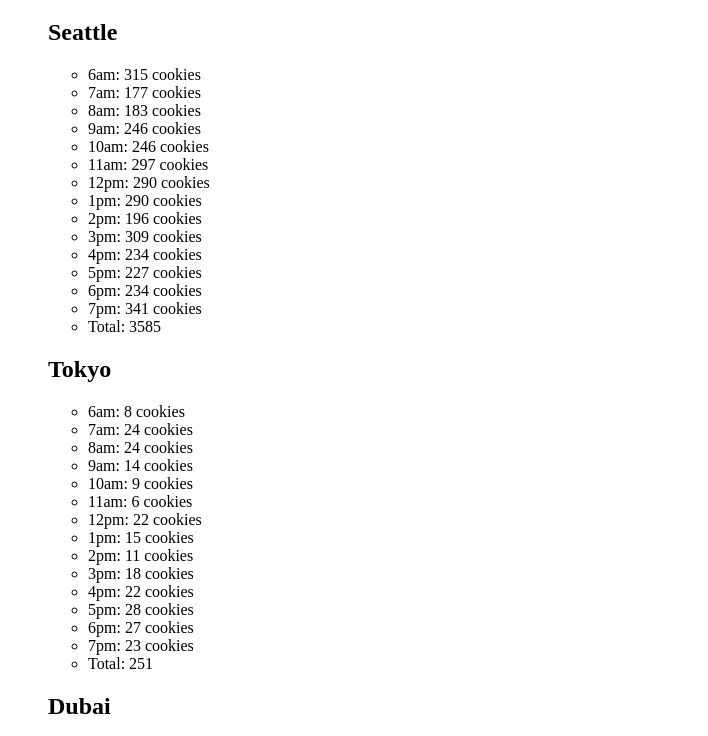
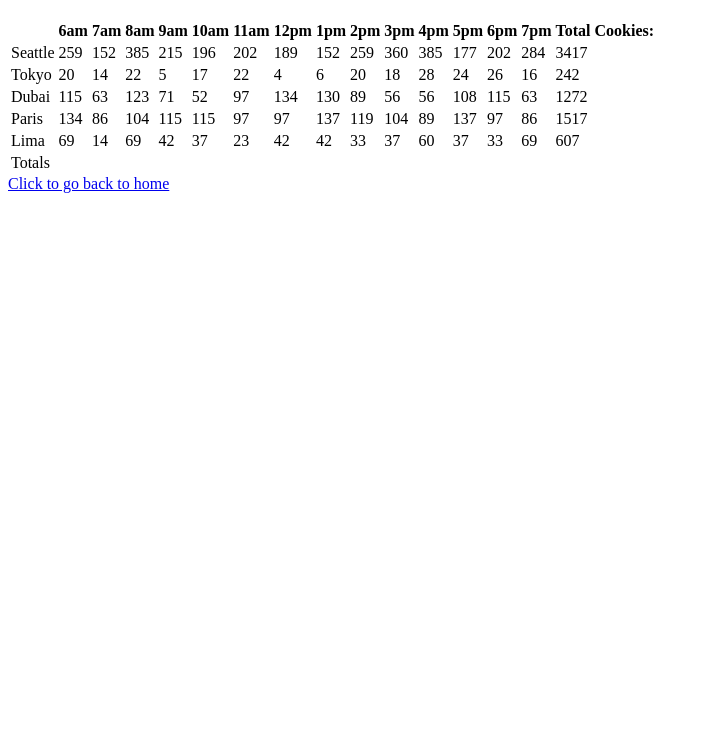
Before and after one commit to IkeSteoger/cookie-stand, a plain HTML site: page sales.html in a window 1280 px wide. Shown: the part 61-797 px from the top of the page, without its empty margins (0-708 px from the left). Drawn offline with Linux system fonts and the light colour scheme.

Commit message:
finally got lab07 to work

```diff
--- a/app.js
+++ b/app.js
@@ -1,114 +1,239 @@
 `use strict`;
 
-let hours = ["6am: ", "7am: ", "8am: ", "9am: ", "10am: ", "11am: ", "12pm: ",
-"1pm: ", "2pm: ", "3pm: ", "4pm: ", "5pm: ", "6pm: ", "7pm: "]
+const allStores = []
+const tableBodyEl = document.getElementById('table-values')
+const tableHeadEl = document.getElementById('table-head')
+const tableFootEl = document.getElementById('table-foot')
+let hours = ["6am", "7am", "8am", "9am", "10am", "11am", "12pm",
+"1pm", "2pm", "3pm", "4pm", "5pm", "6pm", "7pm"]
 
-let seattle ={
-    name: "Seattle",
-    minCust: 23,
-    maxCust: 65,
-    avgCookie: 6.3,
-    totalCookies: [],
-    hourlyCust: [],
-    hourlyCookie: [],
+function Locations(name, minCust, maxCust, avgCookie){
+    this.name = name;
+    this.minCust = minCust;
+    this.maxCust = maxCust;
+    this.avgCookie = avgCookie;
+    this.hourlyCust = [];
+    this.hourlyCookie = [];
+    this.totalCookies = [];
 }
 
-let tokyo ={
-    name: "Tokyo",
-    minCust: 3,
-    maxCust: 24,
-    avgCookie: 1.2,
-    totalCookies: [],
-    hourlyCust: [],
-    hourlyCookie: [],
-}
-
-let dubai ={
-    name: "Dubai",
-    minCust: 11,
-    maxCust: 38,
-    avgCookie: 3.7,
-    totalCookies: [],
-    hourlyCust: [],
-    hourlyCookie: [],
-}
-
-let paris ={
-    name: "Paris",
-    minCust: 20,
-    maxCust: 38,
-    avgCookie: 2.3,
-    totalCookies: [],
-    hourlyCust: [],
-    hourlyCookie: [],
-}
-
-let lima ={
-    name: "Lima",
-    minCust: 2,
-    maxCust: 16,
-    avgCookie: 4.6,
-    totalCookies: [],
-    hourlyCust: [],
-    hourlyCookie: [],
-}
-
-function getRNGCust(a, b, c){
+Locations.prototype.getRNGcust = function(minCust, maxCust) {
     for(i = 0; i < hours.length; i++){
-    c.push(Math.round(Math.random() * (b - a)) + a)
+        this.hourlyCust.push((Math.round(Math.random() * (this.maxCust - this.minCust)) + this.minCust))
     }
 }
 
-function getHourlyCookie(a, b, c){
+Locations.prototype.getHourlyCook = function(avgCookie, hourlyCust){
     for(i = 0; i < hours.length; i++){
-        c.push((Math.ceil(b[i] * a)))
+        this.hourlyCookie.push((Math.ceil(this.hourlyCust[i] * this.avgCookie)))
     }
 }
 
-function getTotalCookie(a, b){
-    b.push(a.reduce((a, b) => a + b, 0))
+Locations.prototype.getTotalCookie = function(hourlyCookie, totalCookies){
+    this.totalCookies.push(this.hourlyCookie.reduce((hourlyCookie, totalCookies) => hourlyCookie + totalCookies, 0))
 }
 
-function createList(a, b){
-    let listView = document.createElement('ul');
-    for(i = 0; i < a.length; i++){
-        let listItem = document.createElement('li')
-        listItem.appendChild(document.createTextNode(hours[i] + a[i] + " cookies"));
-        listView.appendChild(listItem);
+Locations.prototype.drawRow = function() {
+    const tableRow = document.createElement('tr');
+    tableBodyEl.appendChild(tableRow);
+    const tableData = document.createElement('td')
+    tableData.textContent = this.name;
+    tableRow.appendChild(tableData);
+    for(i = 0; i < hours.length; i++){
+    const tableData = document.createElement('td');
+    tableData.textContent = this.hourlyCookie[i];
+    tableRow.appendChild(tableData);
     }
-    let totalView = document.createElement('li');
-    totalView.appendChild(document.createTextNode("Total: " + b[0]))
-    listView.appendChild(totalView)
-    console.log(listView)
-    return (listView)
+    const tableCookies = document.createElement('td')
+    tableCookies.textContent = this.totalCookies
+    tableRow.appendChild(tableCookies)
 }
 
-getRNGCust(seattle.minCust, seattle.maxCust, seattle.hourlyCust);
-getHourlyCookie(seattle.avgCookie, seattle.hourlyCust, seattle.hourlyCookie);
-getTotalCookie(seattle.hourlyCookie, seattle.totalCookies);
-document.getElementById("cookiesSeattle").appendChild(createList(seattle.hourlyCookie, seattle.totalCookies));
-console.log(seattle);
+hourlyRow = function(){
+    const tableHead = document.createElement('tr');
+    tableHeadEl.appendChild(tableHead);
+    const headData = document.createElement('th');
+    headData.textContent = this.none;
+    tableHead.appendChild(headData);
+    for(i = 0; i < hours.length; i++){
+    const headData = document.createElement('th');
+    headData.textContent = hours[i];
+    tableHead.appendChild(headData);
+    };
+    const headTotal = document.createElement('th');
+    headTotal.textContent = "Total Cookies:";
+    tableHead.appendChild(headTotal);
+}
 
-getRNGCust(tokyo.minCust, tokyo.maxCust, tokyo.hourlyCust);
-getHourlyCookie(tokyo.avgCookie, tokyo.hourlyCust, tokyo.hourlyCookie);
-getTotalCookie(tokyo.hourlyCookie, tokyo.totalCookies);
-document.getElementById("cookiesTokyo").appendChild(createList(tokyo.hourlyCookie, tokyo.totalCookies));
-console.log(tokyo);
+totalsRow = function(){
+    const tableFoot = document.createElement('tr');
+    tableFootEl.appendChild(tableFoot);
+    const footData = document.createElement('td');
+    footData.textContent = "Totals"
+    tableFoot.appendChild(footData)
+}
 
-getRNGCust(dubai.minCust, dubai.maxCust, dubai.hourlyCust);
-getHourlyCookie(dubai.avgCookie, dubai.hourlyCust, dubai.hourlyCookie);
-getTotalCookie(dubai.hourlyCookie, dubai.totalCookies);
-document.getElementById("cookiesDubai").appendChild(createList(dubai.hourlyCookie, dubai.totalCookies));
-console.log(dubai);
+let seattleStore = new Locations("Seattle", 23, 65, 6.3);
+seattleStore.getRNGcust();
+seattleStore.getHourlyCook();
+seattleStore.getTotalCookie();
+allStores.push(seattleStore);
 
-getRNGCust(paris.minCust, paris.maxCust, paris.hourlyCust);
-getHourlyCookie(paris.avgCookie, paris.hourlyCust, paris.hourlyCookie);
-getTotalCookie(paris.hourlyCookie, paris.totalCookies);
-document.getElementById("cookiesParis").appendChild(createList(paris.hourlyCookie, paris.totalCookies));
-console.log(paris);
+let tokyoStore = new Locations("Tokyo", 3, 24, 1.2);
+tokyoStore.getRNGcust();
+tokyoStore.getHourlyCook();
+tokyoStore.getTotalCookie();
+allStores.push(tokyoStore);
 
-getRNGCust(lima.minCust, lima.maxCust, lima.hourlyCust);
-getHourlyCookie(lima.avgCookie, lima.hourlyCust, lima.hourlyCookie);
-getTotalCookie(lima.hourlyCookie, lima.totalCookies);
-document.getElementById("cookiesLima").appendChild(createList(lima.hourlyCookie, lima.totalCookies));
-console.log(lima);
+let dubaiStore = new Locations("Dubai", 11, 38, 3.7);
+dubaiStore.getRNGcust();
+dubaiStore.getHourlyCook();
+dubaiStore.getTotalCookie();
+allStores.push(dubaiStore);
+
+let parisStore = new Locations("Paris", 20, 38, 3.7);
+parisStore.getRNGcust();
+parisStore.getHourlyCook();
+parisStore.getTotalCookie();
+allStores.push(parisStore);
+
+let limaStore = new Locations("Lima", 2, 16, 4.6);
+limaStore.getRNGcust();
+limaStore.getHourlyCook();
+limaStore.getTotalCookie();
+allStores.push(limaStore);
+
+console.log(allStores);
+hourlyRow()
+totalsRow()
+for (let i = 0; i < allStores.length; i++){
+    allStores[i].drawRow();
+}
+
+// City Object Template
+// let cityName ={
+//     name: "cityName",
+//     minCust: ,
+//     maxCust: ,
+//     avgCookie: ,
+//     totalCookies: [],
+//     hourlyCust: [],
+//     hourlyCookie: [],
+// }
+
+// let seattle ={
+//     name: "Seattle",
+//     minCust: 23,
+//     maxCust: 65,
+//     avgCookie: 6.3,
+//     totalCookies: [],
+//     hourlyCust: [],
+//     hourlyCookie: [],
+// }
+
+// let tokyo ={
+//     name: "Tokyo",
+//     minCust: 3,
+//     maxCust: 24,
+//     avgCookie: 1.2,
+//     totalCookies: [],
+//     hourlyCust: [],
+//     hourlyCookie: [],
+// }
+
+// let dubai ={
+//     name: "Dubai",
+//     minCust: 11,
+//     maxCust: 38,
+//     avgCookie: 3.7,
+//     totalCookies: [],
+//     hourlyCust: [],
+//     hourlyCookie: [],
+// }
+
+// let paris ={
+//     name: "Paris",
+//     minCust: 20,
+//     maxCust: 38,
+//     avgCookie: 2.3,
+//     totalCookies: [],
+//     hourlyCust: [],
+//     hourlyCookie: [],
+// }
+
+// let lima ={
+//     name: "Lima",
+//     minCust: 2,
+//     maxCust: 16,
+//     avgCookie: 4.6,
+//     totalCookies: [],
+//     hourlyCust: [],
+//     hourlyCookie: [],
+// }
+
+// function getRNGCust(a, b, c){
+//     for(i = 0; i < hours.length; i++){
+//     c.push(Math.round(Math.random() * (b - a)) + a)
+//     }
+// }
+
+// function getHourlyCookie(a, b, c){
+//     for(i = 0; i < hours.length; i++){
+//         c.push((Math.ceil(b[i] * a)))
+//     }
+// }
+
+// function getTotalCookie(a, b){
+//     b.push(a.reduce((a, b) => a + b, 0))
+// }
+
+// function createList(a, b){
+//     let listView = document.createElement('ul');
+//     for(i = 0; i < a.length; i++){
+//         let listItem = document.createElement('li')
+//         listItem.appendChild(document.createTextNode(hours[i] + a[i] + " cookies"));
+//         listView.appendChild(listItem);
+//     }
+//     let totalView = document.createElement('li');
+//     totalView.appendChild(document.createTextNode("Total: " + b[0]))
+//     listView.appendChild(totalView)
+//     console.log(listView)
+//     return (listView)
+// }
+
+// getRNGCust(seattle.minCust, seattle.maxCust, seattle.hourlyCust);
+// getHourlyCookie(seattle.avgCookie, seattle.hourlyCust, seattle.hourlyCookie);
+// getTotalCookie(seattle.hourlyCookie, seattle.totalCookies);
+// document.getElementById("cookiesSeattle").appendChild(createList(seattle.hourlyCookie, seattle.totalCookies));
+// console.log(seattle);
+
+// getRNGCust(tokyo.minCust, tokyo.maxCust, tokyo.hourlyCust);
+// getHourlyCookie(tokyo.avgCookie, tokyo.hourlyCust, tokyo.hourlyCookie);
+// getTotalCookie(tokyo.hourlyCookie, tokyo.totalCookies);
+// document.getElementById("cookiesTokyo").appendChild(createList(tokyo.hourlyCookie, tokyo.totalCookies));
+// console.log(tokyo);
+
+// getRNGCust(dubai.minCust, dubai.maxCust, dubai.hourlyCust);
+// getHourlyCookie(dubai.avgCookie, dubai.hourlyCust, dubai.hourlyCookie);
+// getTotalCookie(dubai.hourlyCookie, dubai.totalCookies);
+// document.getElementById("cookiesDubai").appendChild(createList(dubai.hourlyCookie, dubai.totalCookies));
+// console.log(dubai);
+
+// getRNGCust(paris.minCust, paris.maxCust, paris.hourlyCust);
+// getHourlyCookie(paris.avgCookie, paris.hourlyCust, paris.hourlyCookie);
+// getTotalCookie(paris.hourlyCookie, paris.totalCookies);
+// document.getElementById("cookiesParis").appendChild(createList(paris.hourlyCookie, paris.totalCookies));
+// console.log(paris);
+
+// getRNGCust(lima.minCust, lima.maxCust, lima.hourlyCust);
+// getHourlyCookie(lima.avgCookie, lima.hourlyCust, lima.hourlyCookie);
+// getTotalCookie(lima.hourlyCookie, lima.totalCookies);
+// document.getElementById("cookiesLima").appendChild(createList(lima.hourlyCookie, lima.totalCookies));
+// console.log(lima);
+
+// Template to Add New City
+// getRNGCust(.minCust, .maxCust, .hourlyCust);
+// getHourlyCookie(.avgCookie, .hourlyCust, .hourlyCookie);
+// getTotalCookie(.hourlyCookie, .totalCookies);
+// document.getElementById("cookies").appendChild(createList(.hourlyCookie, .totalCookies));
+// console.log();
--- a/sales.html
+++ b/sales.html
@@ -10,16 +10,29 @@
     <header>
         <h1>Average Cookies per Hour</h1>
     </header>
-        <ul id="cookiesSeattle"><h2>Seattle</h2>
-    </ul>
-        <ul id="cookiesTokyo"><h2>Tokyo</h2>
-    </ul>
-        <ul id="cookiesDubai"><h2>Dubai</h2>
-    </ul>
-        <ul id="cookiesParis"><h2>Paris</h2>
-    </ul>
-        <ul id="cookiesLima"><h2>Lima</h2>
-    </ul>
+        <table id="cookieTable">
+            <thead id="table-head">
+            </thead>
+            <tbody id="table-values">
+                <!-- <tr>
+                    <td id="cookiesSeattle"></td>
+                </tr>
+                <tr>
+                    <td id="cookiesTokyo"></td>
+                </tr>
+                <tr>
+                    <td id="cookiesDubai"></td>
+                </tr>
+                <tr>
+                    <td id="cookiesParis"></td>
+                </tr>
+                <tr>
+                    <td id="cookiesLima"></td>
+                </tr> -->
+            </tbody>
+            <tfoot id="table-foot">
+            </tfoot>
+        </table>
     <footer>
         <a href="index.html">Click to go back to home</a>
     </footer>
```
